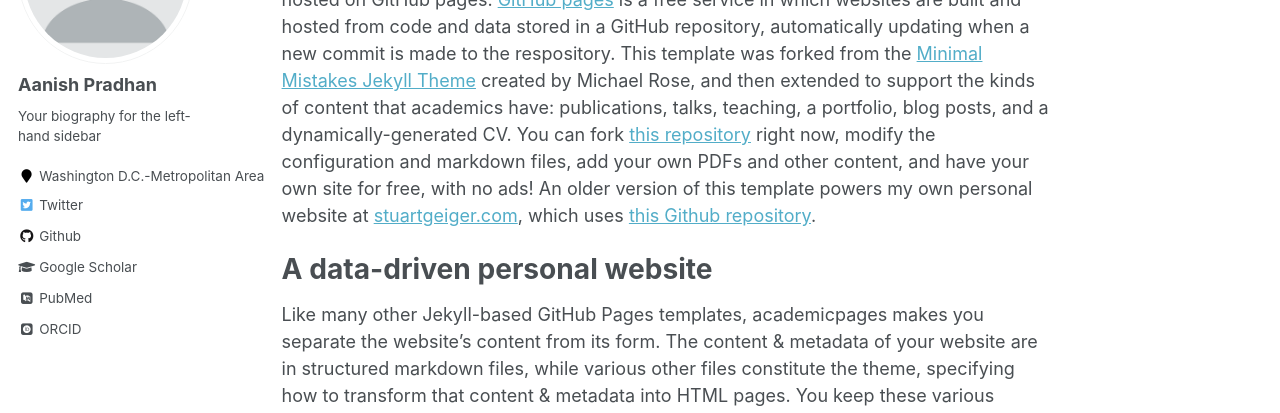
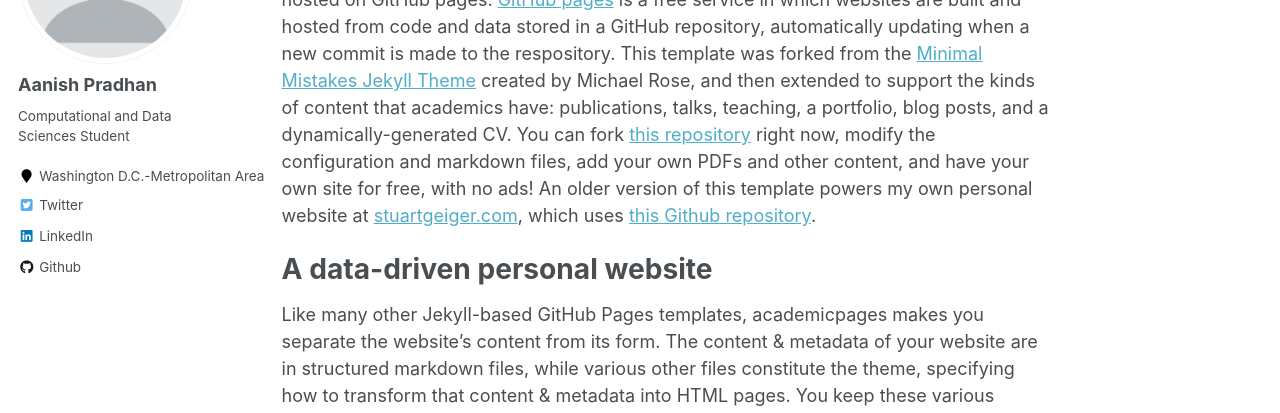
Before and after one commit to aanish-pradhan/aanish-pradhan.github.io, a Jekyll site: the page built from _pages/about.md, in a window 1280 px wide. Shown: the part 229-642 px from the top of the page. Built offline with Jekyll 4.4.1, drawn with Linux system fonts in a browser that asks for light colours; some web fonts are replaced.

Commit message:
Update _config.yml

```diff
--- a/_config.yml
+++ b/_config.yml
@@ -82,13 +82,13 @@ analytics:
 author:
   name             : "Aanish Pradhan"
   avatar           : "profile.png"
-  bio              : "Your biography for the left-hand sidebar"
+  bio              : "Computational and Data Sciences Student"
   location         : "Washington D.C.-Metropolitan Area"
   employer         :
-  pubmed           : "https://www.ncbi.nlm.nih.gov/pubmed/?term=john+snow"
-  googlescholar    : "http://yourfullgooglescholarurl.com"
+  # pubmed           : "https://www.ncbi.nlm.nih.gov/pubmed/?term=john+snow"
+  # googlescholar    : "http://yourfullgooglescholarurl.com"
   email            :
-  researchgate     :  # example: "https://www.researchgate.net/profile/yourprofile"
+  # researchgate     :  # example: "https://www.researchgate.net/profile/yourprofile"
   uri              :
   bitbucket        :
   codepen          :
@@ -96,14 +96,14 @@ author:
   flickr           :
   facebook         :
   foursquare       :
-  github           : "https://github.com/aanish-pradhan/"
+  github           : "aanish-pradhan"
   google_plus      :
   keybase          :
   instagram        :
   impactstory      : #"https://profiles.impactstory.org/u/xxxx-xxxx-xxxx-xxxx"
   lastfm           :
-  linkedin         :
-  orcid            : "http://orcid.org/yourorcidurl"
+  linkedin         : "aanishpradhan"
+  # orcid            : "http://orcid.org/yourorcidurl"
   pinterest        :
   soundcloud       :
   stackoverflow    : # http://stackoverflow.com/users/123456/username
```
